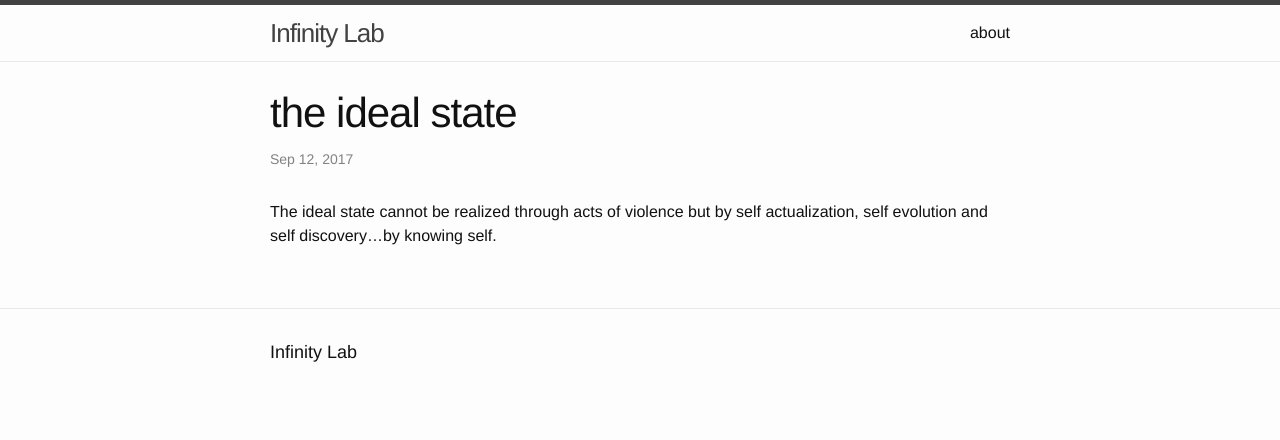
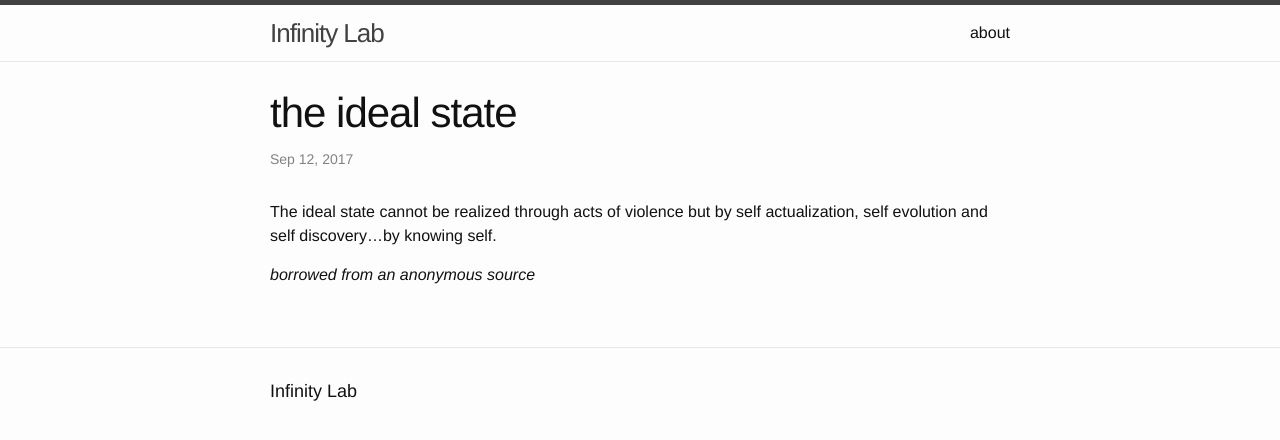
Before and after one commit to xonedev/00, a Jekyll site: the page built from _posts/2017-09-12-the-ideal-state.markdown, in a window 1280 px wide. Shown: the top 440 px of the page. Built offline with Jekyll 4.4.1, drawn with Linux system fonts in a browser that asks for light colours.

Commit message:
Updated The Ideal State

```diff
--- a/_posts/2017-09-12-the-ideal-state.markdown
+++ b/_posts/2017-09-12-the-ideal-state.markdown
@@ -4,3 +4,5 @@ date: 2017-09-12 10:53:00 Z
 ---
 
 The ideal state cannot be realized through acts of violence but by self actualization, self evolution and self discovery...by knowing self.
+
+*borrowed from an anonymous source*
```
